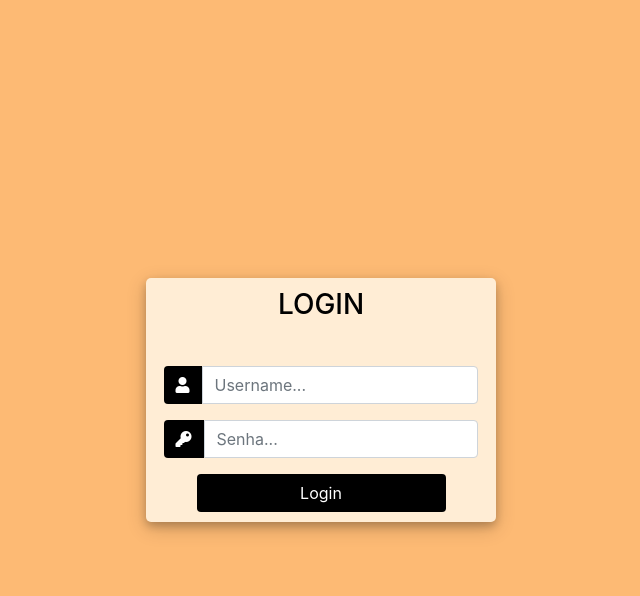
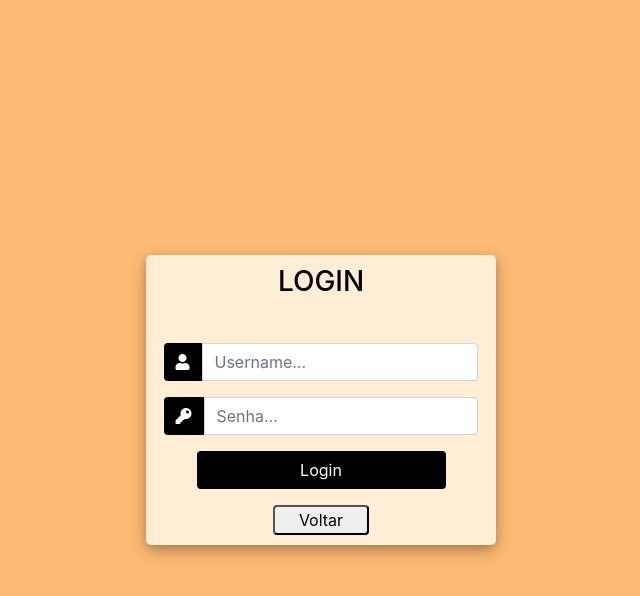
Before and after one commit to eDusVx/ProjFinal-MP2022-2, a Django app: page /login/ in a window 1280 px wide. Shown: the top 596 px of the page, without its empty margins (319-959 px from the left). Run offline with Django 4.2, Linux system fonts and the light colour scheme; some libraries are stand-ins or nearby versions.

Commit message:
botão voltar

```diff
--- a/webpage/templates/webpage/funcionario/login.html
+++ b/webpage/templates/webpage/funcionario/login.html
@@ -6,7 +6,6 @@
 	<link rel="stylesheet" href="https://stackpath.bootstrapcdn.com/bootstrap/4.1.3/css/bootstrap.min.css" integrity="sha384-MCw98/SFnGE8fJT3GXwEOngsV7Zt27NXFoaoApmYm81iuXoPkFOJwJ8ERdknLPMO" crossorigin="anonymous">
 	<script src="https://ajax.googleapis.com/ajax/libs/jquery/3.3.1/jquery.min.js"></script>
 	<link rel="stylesheet" href="https://use.fontawesome.com/releases/v5.6.1/css/all.css" integrity="sha384-gfdkjb5BdAXd+lj+gudLWI+BXq4IuLW5IT+brZEZsLFm++aCMlF1V92rMkPaX4PP" crossorigin="anonymous">
-
 
 	<style>
 		body,
@@ -105,9 +104,11 @@
 
 							<div class="d-flex justify-content-center mt-3 login_container">
 				 				<input class="btn login_btn" type="submit" value="Login">
-				   			</div>
+							</div>
 					</form>
-
+				</div>
+				<div class="d-flex justify-content-center mt-3 login_container">
+					<button id ="volta_pagina"onclick="window.location.href ='https://ristorante12.herokuapp.com/'" class="bg-gray-300 rounded flex justify-center items-center h-[25px] max-w-[65px] px-4 hover:bg-gray-800 hover:text-white hover:scale-105"> Voltar </button>
 				</div>
 
 				{% for message in messages %}
```
